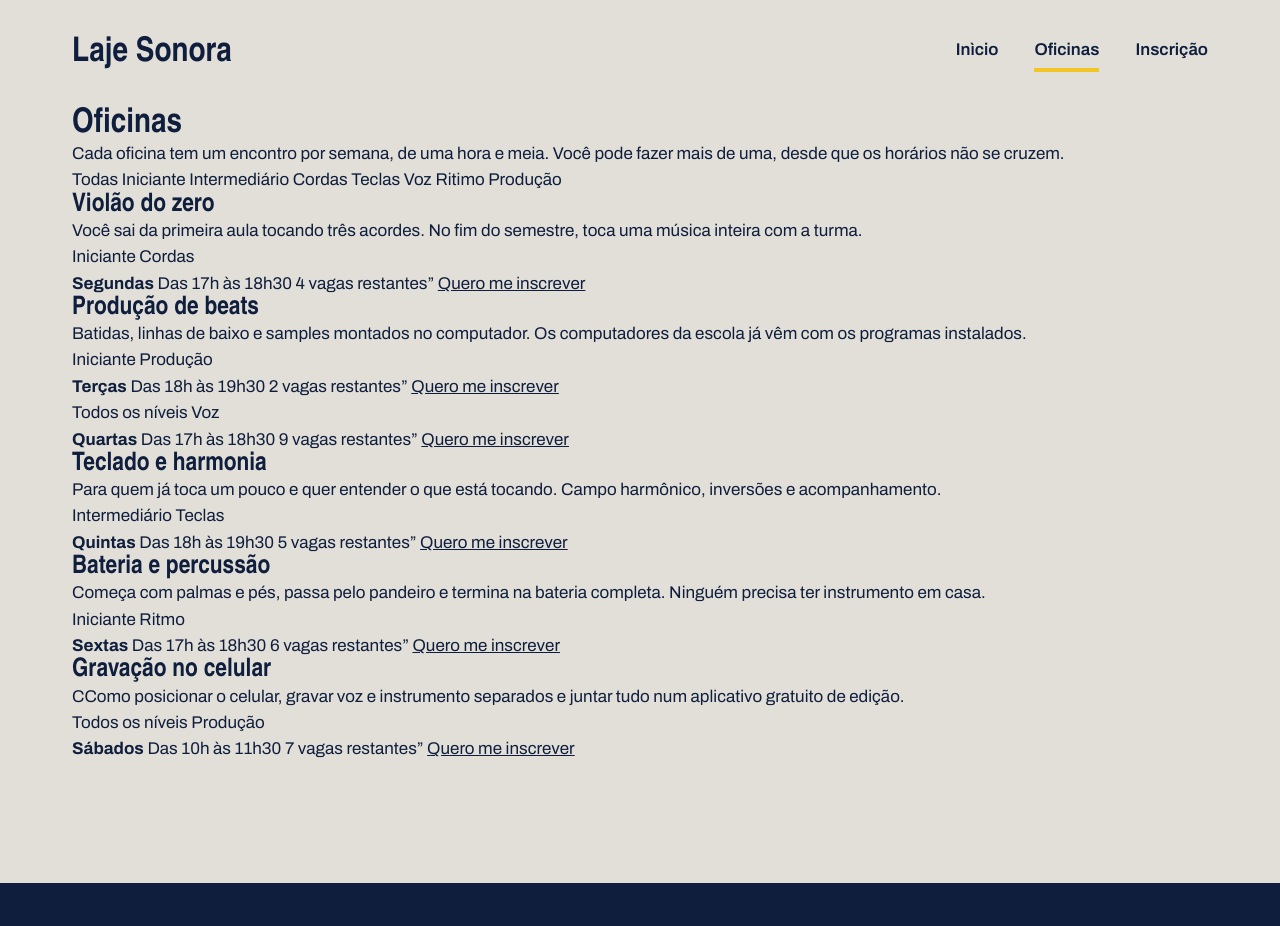
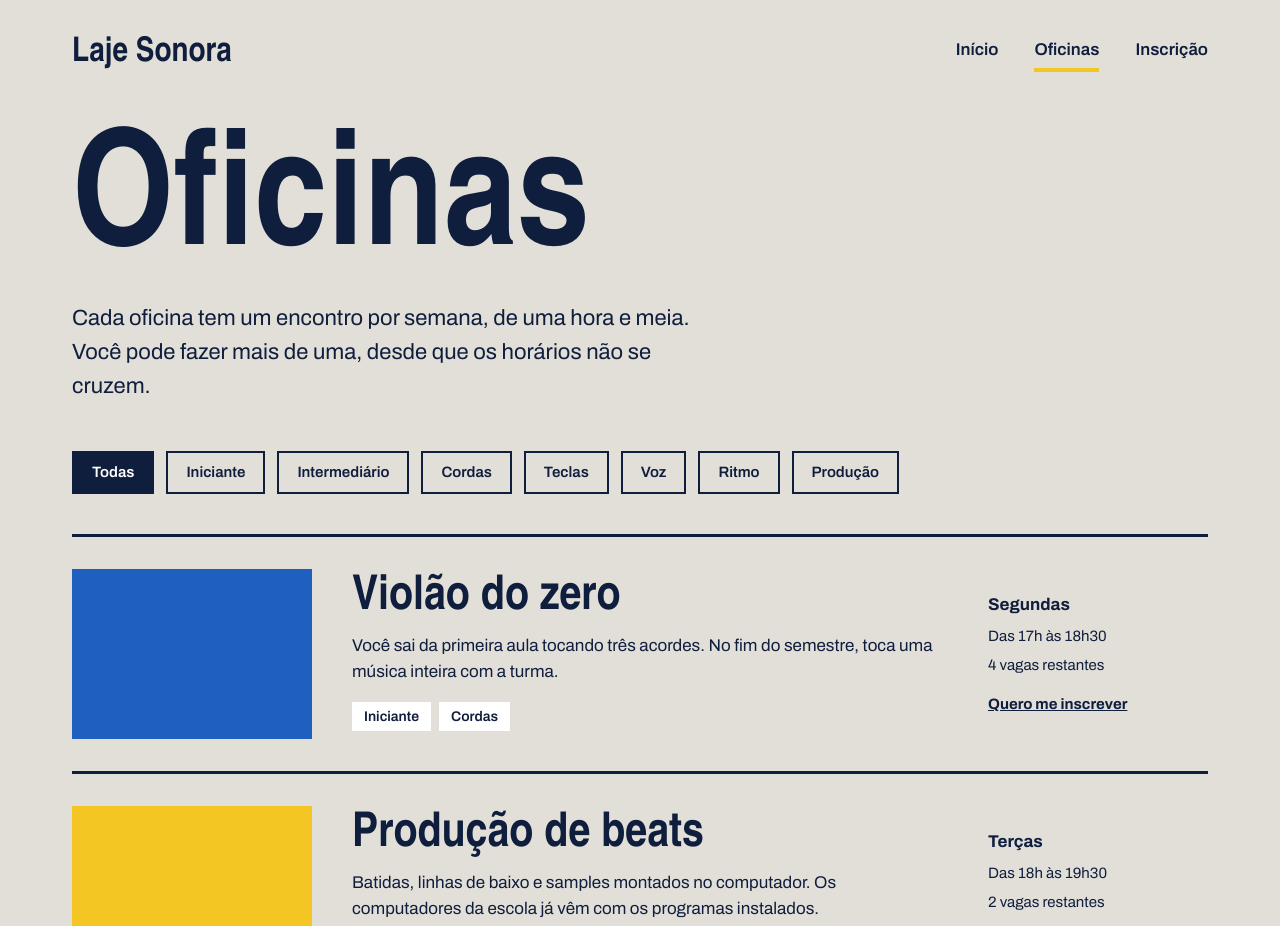
Before and after one commit to cindyvieira11tic/laje_sonora, a plain HTML site: page oficinas.html in a window 1280 px wide. Shown: the top 926 px of the page. Drawn offline with Linux system fonts and the light colour scheme; a web font is replaced by a local one.

Commit message:
Página de oficinas pronta

```diff
--- a/oficinas.css
+++ b/oficinas.css
@@ -115,3 +115,93 @@ h1, h2, h3 {
     color: var(--fita);
     margin-bottom: 12px;
 }
+
+
+
+
+.titulo-pagina {
+    font-size: 160px;
+    margin-top: 24px;
+}
+
+.subtitulo-pagina {
+    font-size: 22px;
+    max-width: 640px;
+    margin-top: 16px;
+}
+
+.filtros {
+    margin-top: 48px;
+    display: flex;
+    flex-wrap: wrap;
+    gap: 12px;
+}
+
+.filtro {
+    border: 2px solid var(--tinta);
+    padding: 8px 18px;
+    font-weight: 600;
+    font-size: 15px;
+}
+
+.filtro.ativo {
+    background-color: var(--tinta);
+    color: white;
+}
+
+.lista {
+    margin-top: 40px;
+}
+
+.oficina {
+    padding: 32px 0;
+    border-top: 3px solid var(--tinta);
+    display: flex;
+    align-items: center;
+    gap: 40px;
+}
+
+.oficina .foto {
+    width: 240px;
+    height: 170px;
+    flex-shrink: 0;
+}
+
+.oficina-texto {
+    flex: 1;
+}
+
+.oficina h2 {
+    font-size: 48px;
+    margin-bottom: 10px;
+}
+
+.etiquetas {
+    margin-top: 16px;
+    display: flex;
+    gap: 8px;
+}
+
+.etiqueta {
+    background-color: var(--branco);
+    padding: 4px 12px;
+    font-size: 14px;
+    font-weight: 600;
+}
+
+.oficina-detalhes {
+    width: 220px;
+    font-size: 15px;
+    display: flex;
+    flex-direction: column;
+    gap: 6px;
+}
+
+.oficina-detalhes strong {
+    font-size: 17px;
+}
+
+.oficina-detalhes a {
+    margin-top: 10px;
+    font-weight: 700;
+}
--- a/oficinas.html
+++ b/oficinas.html
@@ -1,33 +1,36 @@
+
 <!DOCTYPE html>
-<html lang"pt-BR">
+<html lang="pt-br">
 <head>
+    <meta charset="UTF-8">
+    <link rel="stylesheet" href="./oficinas.css">
     <link rel="preconnect" href="https://fonts.googleapis.com">
     <link rel="preconnect" href="https://fonts.gstatic.com" crossorigin>
     <link href="https://fonts.googleapis.com/css2?family=Big+Shoulders:opsz,wght@10..72,100..900&display=swap" rel="stylesheet">
-
-<link rel="preconnect" href="https://fonts.googleapis.com">
-<link rel="preconnect" href="https://fonts.gstatic.com" crossorigin>
     <link href="https://fonts.googleapis.com/css2?family=Archivo:ital,wght@0,100..900;1,100..900&family=Big+Shoulders:opsz,wght@10..72,100..900&display=swap" rel="stylesheet">
-
-    <link rel="stylesheet" href="oficinas.css">
-    <meta charset="UTF-8">
     <meta name="viewport" content="width=device-width, initial-scale=1.0">
     <title>Laje Sonora | Oficinas</title>
 </head>
+
 <body>
+
     <header class="conteudo topo">
         <a href="index.html" class="logo">Laje Sonora</a>
 
         <nav class="menu">
-            <a href="./index.html">Inìcio</a>
+            <a href="./index.html">Início</a>
             <a href="./oficinas.html" class="atual">Oficinas</a>
             <a href="./inscricao.html">Inscrição</a>
         </nav>
     </header>
 
     <main class="conteudo">
+
         <h1 class="titulo-pagina">Oficinas</h1>
-       <p class="subtitulo-pagina">Cada oficina tem um encontro por semana, de uma hora e meia. Você pode fazer mais de uma, desde que os horários não se cruzem.</p>
+
+        <p class="subtitulo-pagina">
+            Cada oficina tem um encontro por semana, de uma hora e meia. Você pode fazer mais de uma, desde que os horários não se cruzem.
+        </p>
 
         <div class="filtros">
             <span class="filtro ativo">Todas</span>
@@ -36,15 +39,14 @@
             <span class="filtro">Cordas</span>
             <span class="filtro">Teclas</span>
             <span class="filtro">Voz</span>
-        <span class="filtro">Ritimo</span>
+            <span class="filtro">Ritmo</span>
             <span class="filtro">Produção</span>
         </div>
 
         <div class="lista">
+
             <article class="oficina">
-            <div class="foto foto-azul">
-
-            </div>
+                <div class="foto foto-azul"></div>
 
                 <div class="oficina-texto">
                     <h2>Violão do zero</h2>
@@ -59,16 +61,16 @@
                 <div class="oficina-detalhes">
                     <strong>Segundas</strong>
                     <span>Das 17h às 18h30</span>
-                <span>4 vagas restantes”</span>
-                <a href="./inscricao.html">Quero me inscrever</a>
+                    <span>4 vagas restantes</span>
+                    <a href="inscricao.html">Quero me inscrever</a>
                 </div>
             </article>
 
             <article class="oficina">
-            <div class="foto foto-amarela"> </div>
+                <div class="foto foto-amarela"></div>
+
                 <div class="oficina-texto">
                     <h2>Produção de beats</h2>
-
                     <p>Batidas, linhas de baixo e samples montados no computador. Os computadores da escola já vêm com os programas instalados.</p>
 
                     <div class="etiquetas">
@@ -80,11 +82,17 @@
                 <div class="oficina-detalhes">
                     <strong>Terças</strong>
                     <span>Das 18h às 19h30</span>
-                <span>2 vagas restantes”</span>
-                <a href="./inscricao.html">Quero me inscrever</a>
+                    <span>2 vagas restantes</span>
+                    <a href="inscricao.html">Quero me inscrever</a>
                 </div>
             </article>
 
+            <article class="oficina">
+                <div class="foto foto-tinta"></div>
+
+                <div class="oficina-texto">
+                    <h2>Canto em grupo</h2>
+                    <p>Exercícios de respiração e afinação, e depois arranjos a várias vozes com músicas que a própria turma escolhe.</p>
 
                     <div class="etiquetas">
                         <span class="etiqueta">Todos os níveis</span>
@@ -95,16 +103,16 @@
                 <div class="oficina-detalhes">
                     <strong>Quartas</strong>
                     <span>Das 17h às 18h30</span>
-                <span>9 vagas restantes”</span>
-                <a href="./inscricao.html">Quero me inscrever</a>
+                    <span>9 vagas restantes</span>
+                    <a href="inscricao.html">Quero me inscrever</a>
                 </div>
             </article>
 
             <article class="oficina">
-            <div class="foto"> </div>
+                <div class="foto"></div>
+
                 <div class="oficina-texto">
                     <h2>Teclado e harmonia</h2>
-
                     <p>Para quem já toca um pouco e quer entender o que está tocando. Campo harmônico, inversões e acompanhamento.</p>
 
                     <div class="etiquetas">
@@ -116,16 +124,16 @@
                 <div class="oficina-detalhes">
                     <strong>Quintas</strong>
                     <span>Das 18h às 19h30</span>
-                <span>5 vagas restantes”</span>
-                <a href="./inscricao.html">Quero me inscrever</a>
+                    <span>5 vagas restantes</span>
+                    <a href="inscricao.html">Quero me inscrever</a>
                 </div>
             </article>
 
             <article class="oficina">
-            <div class="foto foto-azul"> </div>
+                <div class="foto foto-azul"></div>
+
                 <div class="oficina-texto">
                     <h2>Bateria e percussão</h2>
-
                     <p>Começa com palmas e pés, passa pelo pandeiro e termina na bateria completa. Ninguém precisa ter instrumento em casa.</p>
 
                     <div class="etiquetas">
@@ -137,17 +145,17 @@
                 <div class="oficina-detalhes">
                     <strong>Sextas</strong>
                     <span>Das 17h às 18h30</span>
-                <span>6 vagas restantes”</span>
-                <a href="./inscricao.html">Quero me inscrever</a>
+                    <span>6 vagas restantes</span>
+                    <a href="inscricao.html">Quero me inscrever</a>
                 </div>
             </article>
 
             <article class="oficina">
-            <div class="foto foto-amarela"> </div>
+                <div class="foto foto-amarela"></div>
+
                 <div class="oficina-texto">
                     <h2>Gravação no celular</h2>
-
-                <p>CComo posicionar o celular, gravar voz e instrumento separados e juntar tudo num aplicativo gratuito de edição.</p>
+                    <p>Como posicionar o celular, gravar voz e instrumento separados e juntar tudo num aplicativo gratuito de edição.</p>
 
                     <div class="etiquetas">
                         <span class="etiqueta">Todos os níveis</span>
@@ -158,32 +166,40 @@
                 <div class="oficina-detalhes">
                     <strong>Sábados</strong>
                     <span>Das 10h às 11h30</span>
-                <span>7 vagas restantes”</span>
-                <a href="./inscricao.html">Quero me inscrever</a>
+                    <span>7 vagas restantes</span>
+                    <a href="inscricao.html">Quero me inscrever</a>
                 </div>
             </article>
 
         </div>
+
     </main>
+
     <footer class="rodape">
         <div class="conteudo rodape-colunas">
+
             <div class="rodape-coluna">
                 <h4>Laje Sonora</h4>
-                <p>Escola livre de música para <br> adolescentes.</p>
+                <p>Escola livre de música para <br>adolescentes.</p>
             </div>
+
             <div class="rodape-coluna">
                 <h4>Endereço</h4>
                 <p>Rua das Antenas, 120 <br> São Paulo, SP</p>
             </div>
+
             <div class="rodape-coluna">
                 <h4>Horários</h4>
                 <p>Segunda a sexta, das 16h às 21h <br> Sábado, das 9h às 13h</p>
             </div>
+
             <div class="rodape-coluna">
                 <h4>Contato</h4>
-                <p>contato@lajesonora.com.br <br> (11) 91234 5678</p>
+                <p>contato@lajesonora.com.br<br>(11) 91234 5678</p>
             </div>
+
         </div>
     </footer>
+
 </body>
 </html>
```
Lines whose indentation alone changed are shown as unchanged.
